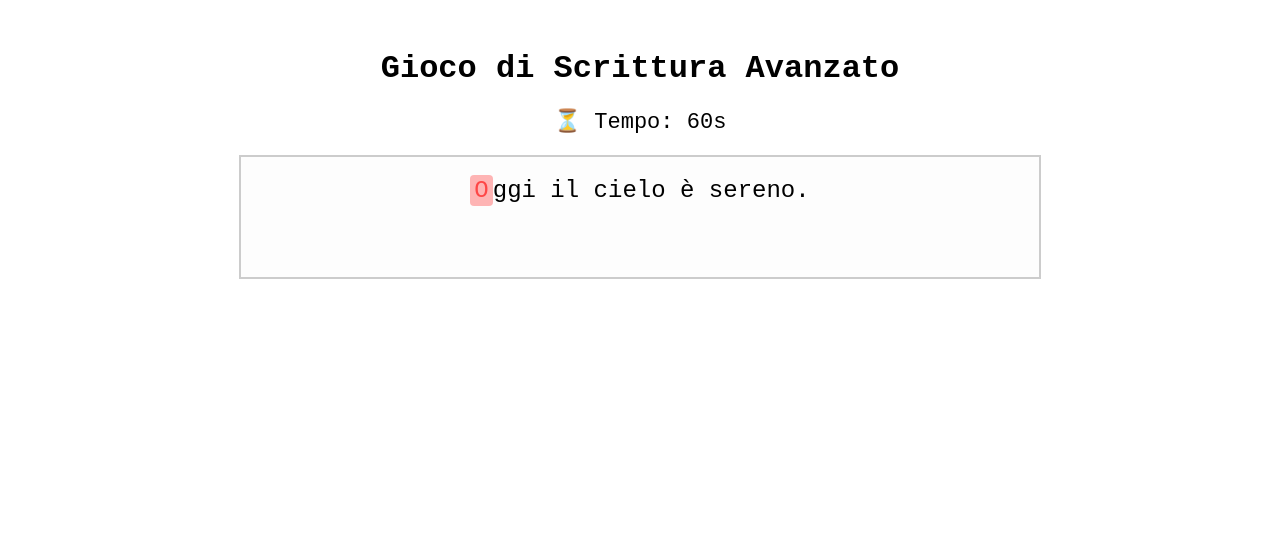
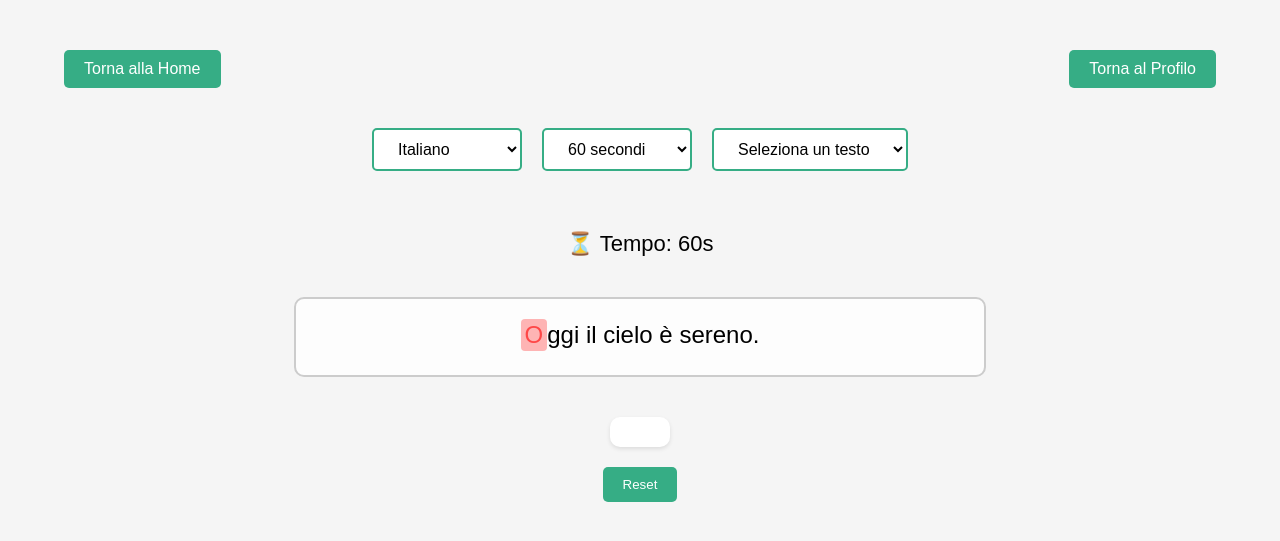
Before and after one commit to Francesco-Rosati19/FastWord, a PHP site: page /gioco.html in a window 1280 px wide. Shown: the top 541 px of the page. Run offline with PHP 8.4, Linux system fonts and the light colour scheme.

Commit message:
pagina gioco aggiornata manca sistemare formato testi e la lingua

```diff
--- a/Gioco/gioco.html
+++ b/Gioco/gioco.html
@@ -6,13 +6,42 @@
   <link rel="stylesheet" href="stylegioco.css" />
 </head>
 <body>
+  <div class="container">
+    <div class="navigation">
+      <a href="../Index/index.php" class="nav-btn">Torna alla Home</a>
+      <a href="../Profilo/profilo.php" class="nav-btn">Torna al Profilo</a>
+    </div>
 
-  <h1>Gioco di Scrittura Avanzato</h1>
+    <div class="game-header">
+      <div class="dropdown">
+        <select id="languageSelect">
+          <option value="italiano">Italiano</option>
+          <option value="inglese">Inglese</option>
+          <option value="spagnolo">Spagnolo</option>
+        </select>
+      </div>
+      <div class="dropdown">
+        <select id="timerSelect">
+          <option value="30">30 secondi</option>
+          <option value="60" selected>60 secondi</option>
+          <option value="90">90 secondi</option>
+        </select>
+      </div>
+      <div class="dropdown">
+        <select id="textSelect">
+          <option value="">Seleziona un testo</option>
+          <option value="testocarlo.txt">Testo Carlo</option>
+          <option value="testoprova.txt">Testo Prova</option>
+        </select>
+      </div>
+    </div>
 
     <div id="timer">⏳ Tempo: 60s</div>
     <div id="gameBox" onclick="inputArea.focus()"></div>
     <input type="text" id="inputArea" autofocus />
     <div id="result"></div>
+    <button class="nav-btn" onclick="startGame()">Reset</button>
+  </div>
 
   <script>
     const phrases = [
@@ -32,20 +61,59 @@
     let timeLeft = 60;
     let timer;
     let userInput = [];
+    let errorCount=0;
     let time=0;
 
   function startGame() {
   currentPhrase = phrases[Math.floor(Math.random() * phrases.length)];
   currentIndex = 0;
-      timeLeft = 60;
+
+  const selectedTime = document.getElementById("timerSelect").value;
+  timeLeft = parseInt(selectedTime);
+  timerDisplay.textContent = `⏳ Tempo: ${timeLeft}s`;
+
   inputArea.value = "";
   inputArea.disabled = false;
   result.textContent = "";
   userInput = [];
+  errorCount = 0; //reset numero errori
+  time = 0; // Reset per permettere un nuovo avvio del timer
+
   updateDisplay();
   inputArea.focus();
+}
 
+//listener per cambiare e selezionare testo
+document.getElementById("textSelect").addEventListener("change", function () {
+  const fileName = this.value;
+  if (!fileName) return;
+
+  fetch(`texts/${fileName}`)
+    .then(response => {
+      if (!response.ok) {
+        throw new Error("File non trovato");
       }
+      return response.text();
+    })
+    .then(text => {
+      currentPhrase = text.trim();
+      currentIndex = 0;
+      userInput = [];
+      errorCount = 0;
+      result.textContent = "";
+      inputArea.value = "";
+      time = 0;
+      updateDisplay();
+      inputArea.disabled = false;
+      inputArea.focus();
+      timerDisplay.textContent = `⏳ Tempo: ${timeLeft}s`;
+    })
+    .catch(err => {
+      result.innerHTML = `⚠️ Errore nel caricamento del file: ${err.message}`;
+    });
+});
+
+
 
     function updateDisplay() {
       let html = "";
@@ -82,11 +150,22 @@
         }
       }, 1000);
     }
+    //listener menu a tendina timer
+    document.getElementById("timerSelect").addEventListener("change", () => {
+  const selectedTime = parseInt(document.getElementById("timerSelect").value);
+  timeLeft = selectedTime;
+  timerDisplay.textContent = `⏳ Tempo: ${timeLeft}s`;
+
+  // Reset del contatore interno per impedire l'avvio automatico del timer
+  time = 0;
+});
+
+
 
     function showResults() {
       const correctChars = userInput.filter((char, idx) => char === currentPhrase[idx]).length;
       const accuracy = Math.round((correctChars / currentPhrase.length) * 100);
-      result.innerHTML = `⏱️ Tempo scaduto!<br> Precisione: ${accuracy}%<br> Caratteri corretti: ${correctChars} / ${currentPhrase.length}`;
+      result.innerHTML = `⏱️ Tempo scaduto!<br> Precisione: ${accuracy}%<br> Caratteri corretti: ${correctChars} / ${currentPhrase.length} <br> ❌ Errori: ${errorCount}`;
     }
 
     inputArea.addEventListener("keydown", (e) => {
@@ -103,6 +182,7 @@
           currentIndex++;
         } else {
           userInput[currentIndex] = e.key; // Sovrascrive l'errore precedente
+          errorCount++;
         }
       }
 
--- a/Gioco/stylegioco.css
+++ b/Gioco/stylegioco.css
@@ -1,18 +1,91 @@
+* {
+  margin: 0;
+  padding: 0;
+  box-sizing: border-box;
+}
+
 body {
-  font-family: 'Courier New', monospace;
+  font-family: Arial, sans-serif;
   text-align: center;
   margin-top: 50px;
+  background-color: #f5f5f5;
 }
+
+.container {
+  width: 90%;
+  max-width: 1200px;
+  margin: 0 auto;
+  display: flex;
+  flex-direction: column;
+  align-items: center;
+  gap: 20px;
+}
+
+.navigation {
+  width: 100%;
+  display: flex;
+  justify-content: space-between;
+  margin-bottom: 20px;
+}
+
+.nav-btn {
+  padding: 10px 20px;
+  background-color: rgb(54, 173, 133);
+  color: white;
+  text-decoration: none;
+  border-radius: 5px;
+  transition: background-color 0.2s;
+  border: none;
+}
+
+.nav-btn:hover {
+  background-color: rgb(45, 153, 123);
+}
+
+.game-header {
+  width: 100%;
+  display: flex;
+  justify-content: center;
+  gap: 20px;
+  margin-bottom: 20px;
+}
+
+.dropdown {
+  position: relative;
+  display: inline-block;
+}
+
+.dropdown select {
+  padding: 10px 20px;
+  font-size: 1em;
+  border: 2px solid rgb(54, 173, 133);
+  border-radius: 5px;
+  background-color: white;
+  cursor: pointer;
+  min-width: 150px;
+}
+
+.dropdown select:focus {
+  outline: none;
+  border-color: rgb(45, 153, 123);
+}
+
 
 #gameBox {
   width: 60%;
   margin: 0 auto;
+  border-radius: 10px;
   border: 2px solid #ccc;
   padding: 20px;
   font-size: 24px;
   min-height: 80px;
   white-space: pre-wrap;
   background-color: #fdfdfd;
+}
+
+#gameBox span {
+  position: relative;
+  display: inline-block;
 }
 
 .correct {
@@ -50,8 +123,13 @@ body {
 
 #result {
   margin-top: 20px;
-  font-size: 20px;
+  font-size: 1.2em;
   color: #333;
+  background-color: white;
+  padding: 15px 30px;
+  border-radius: 10px;
+  box-shadow: 0 2px 4px rgba(0,0,0,0.1);
+  display: inline-block;
 }
 
 #inputArea {
--- /dev/null
+++ b/Gioco/texts/testocarlo.txt
@@ -0,0 +1 @@
+La giornata di Carlo. Ciao, mi chiamo Carlo e ho 18 anni. Oggi vorrei parlarvi della mia tipica giornata. Mi alzo sempre alle 7:00 e faccio una buona colazione con tè e biscotti. Dopo aver incontrato il mio amico Marco prendo alle 7:40 l'autobus che mi porta a scuola. Mi piace molto la mia scuola perché ho molte materie che riguardano il mondo dell'informatica! Ogni giorno ho 6 ore di lezione, tranne il sabato in cui ne ho 5. Quando torno a casa studio e faccio i compiti, ma mi diverto anche giocando al computer e suonando la mia chitarra. Ceno alle 19:00 con la mia famiglia, composta da mia mamma, mio papà e i miei tre fratelli. Alle 22:30 circa vado a letto a leggere alcuni libri prima di dormire.
--- /dev/null
+++ b/Gioco/texts/testoprova.txt
@@ -0,0 +1 @@
+Questo è un testo di prova per iniziare a digitare.
```
Lines whose indentation alone changed are shown as unchanged.
